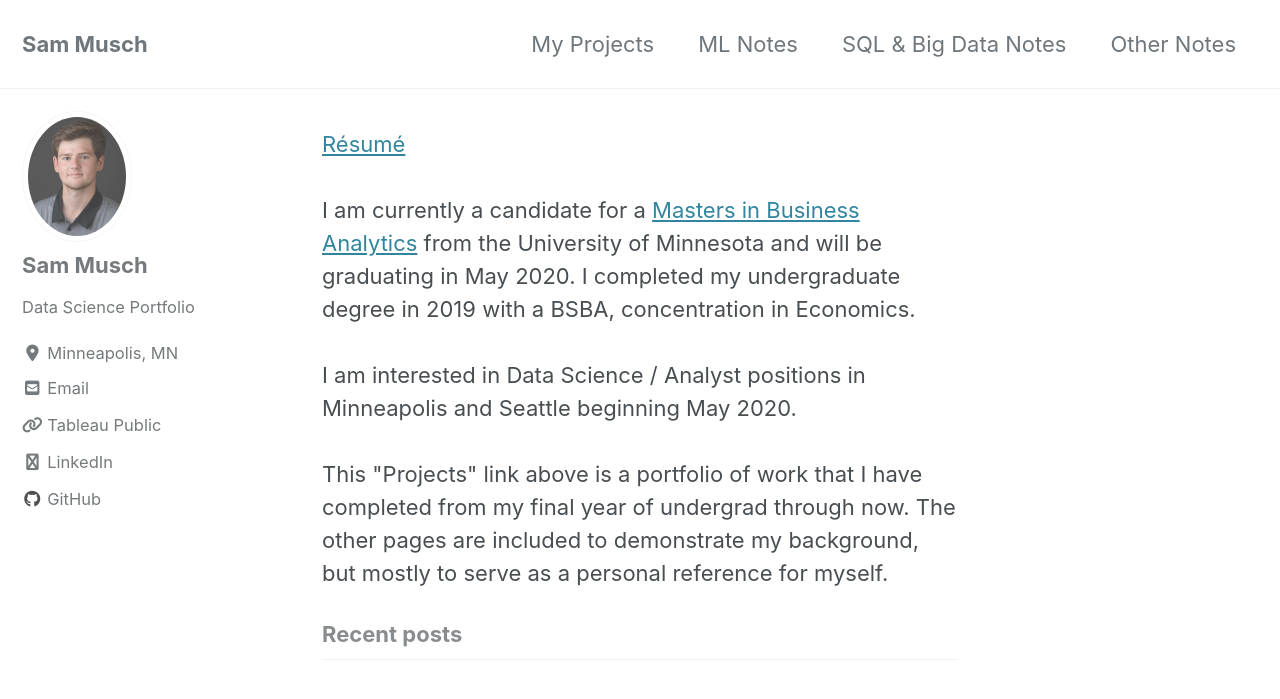
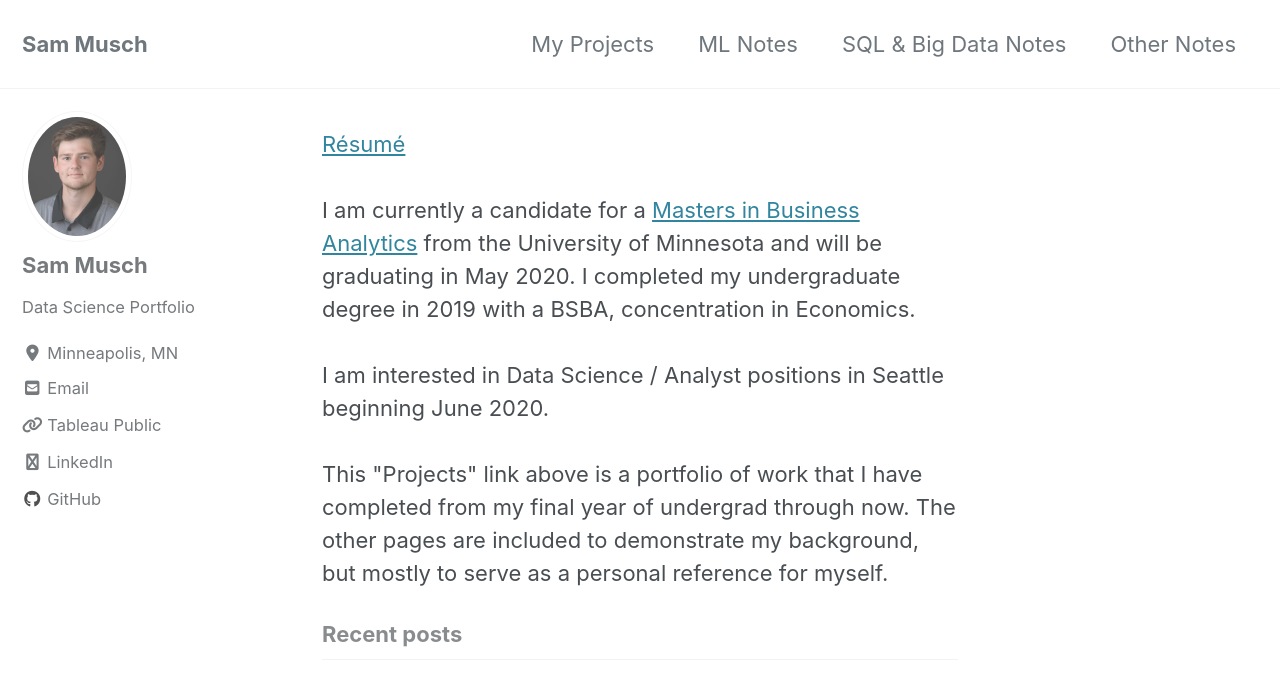
Before and after one commit to SamMusch/SamMusch.github.io, a Jekyll site: the page built from index.html, in a window 1280 px wide and 900 px high. Shown: the top 699 px of the window. Built offline with Jekyll 4.4.1, drawn with Linux system fonts in a browser that asks for light colours; cached includes are drawn as plain includes; nearby versions of some CDN libraries; the list of posts is cut into pages by our own code.

Commit message:
Add files via upload

```diff
--- a/index.html
+++ b/index.html
@@ -16,8 +16,8 @@ undergraduate degree in 2019 with a BSBA, concentration in Economics.
 <br>
 <br>
 
-I am interested in Data Science / Analyst positions in Minneapolis and
-Seattle beginning May 2020.
+I am interested in Data Science / Analyst positions in
+Seattle beginning June 2020.
 
 <br>
 <br>
```
